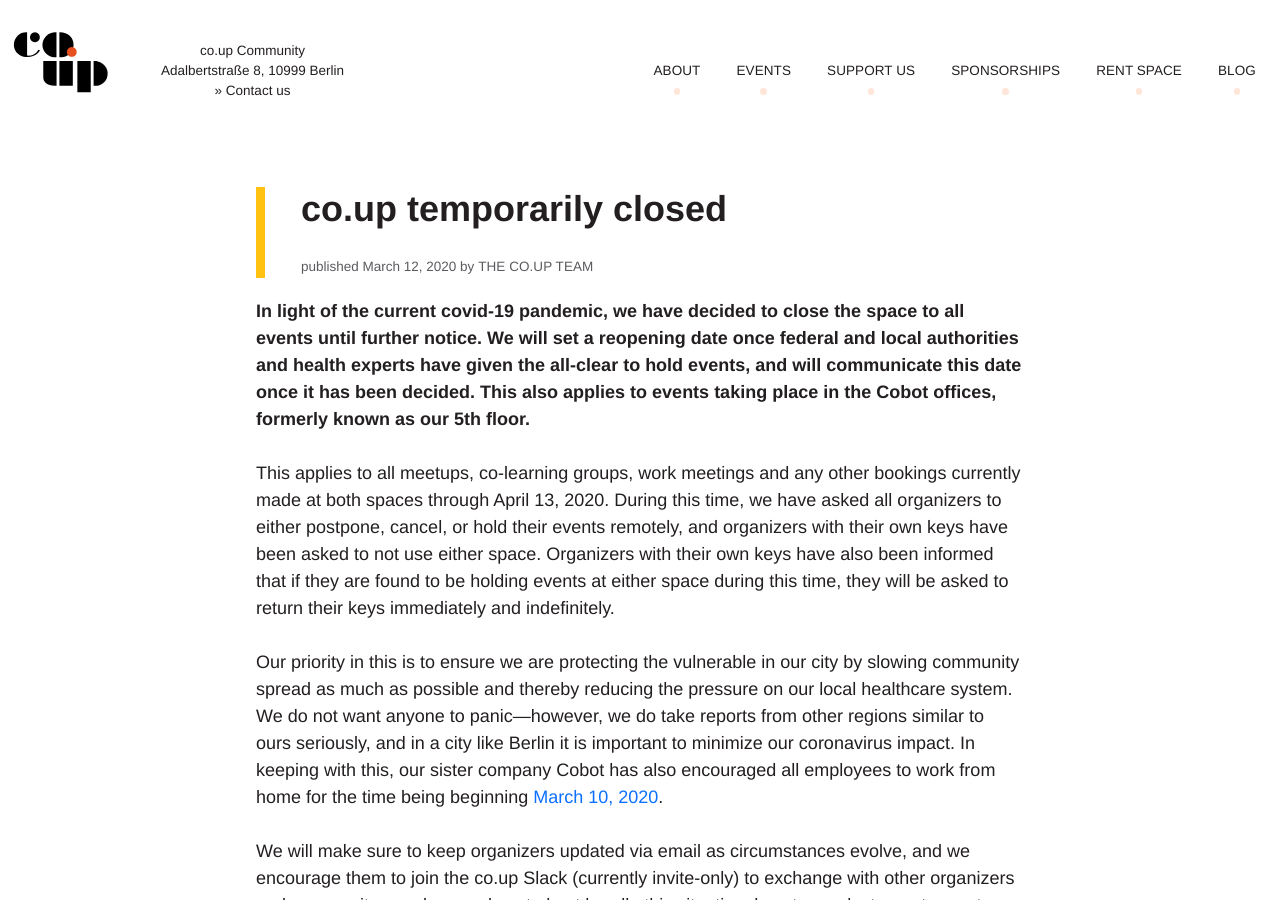
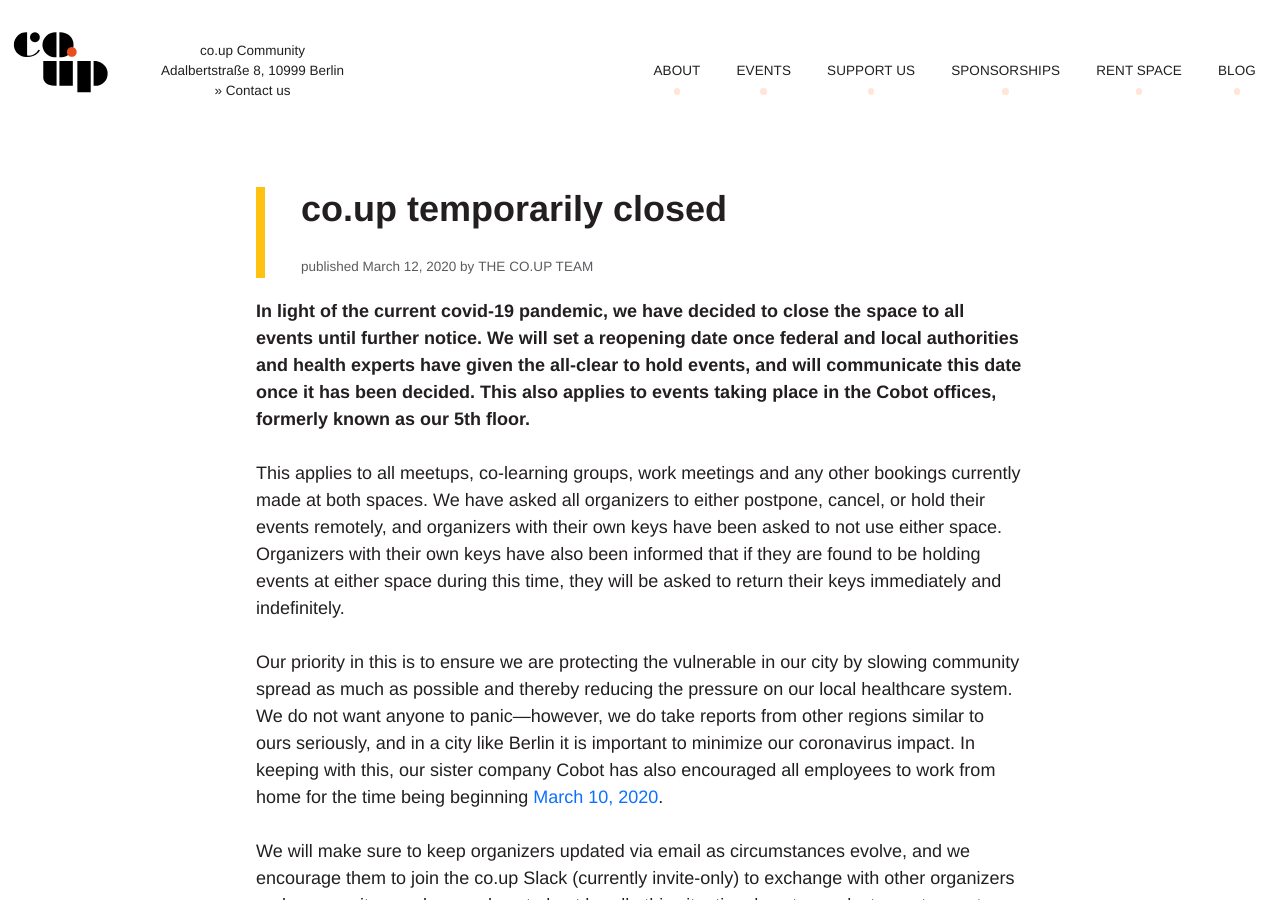
Before and after one commit to co-up/co-up.de, a Jekyll site: the page built from _posts/2020-03-12-coup-temporarily-closed.md, in a window 1280 px wide and 900 px high. Built offline with Jekyll 4.4.1, drawn with Linux system fonts in a browser that asks for light colours; comment, search, counter and statistics services are not loaded.

Commit message:
update blog post

```diff
--- a/_posts/2020-03-12-coup-temporarily-closed.md
+++ b/_posts/2020-03-12-coup-temporarily-closed.md
@@ -6,7 +6,7 @@
 
 **In light of the current covid-19 pandemic, we have decided to close the space to all events until further notice. We will set a reopening date once federal and local authorities and health experts have given the all-clear to hold events, and will communicate this date once it has been decided. This also applies to events taking place in the Cobot offices, formerly known as our 5th floor.**
 
-This applies to all meetups, co-learning groups, work meetings and any other bookings currently made at both spaces through April 13, 2020. During this time, we have asked all organizers to either postpone, cancel, or hold their events remotely, and organizers with their own keys have been asked to not use either space. Organizers with their own keys have also been informed that if they are found to be holding events at either space during this time, they will be asked to return their keys immediately and indefinitely.
+This applies to all meetups, co-learning groups, work meetings and any other bookings currently made at both spaces. We have asked all organizers to either postpone, cancel, or hold their events remotely, and organizers with their own keys have been asked to not use either space. Organizers with their own keys have also been informed that if they are found to be holding events at either space during this time, they will be asked to return their keys immediately and indefinitely.
 
 Our priority in this is to ensure we are protecting the vulnerable in our city by slowing community spread as much as possible and thereby reducing the pressure on our local healthcare system. We do not want anyone to panic—however, we do take reports from other regions similar to ours seriously, and in a city like Berlin it is important to minimize our coronavirus impact. In keeping with this, our sister company Cobot has also encouraged all employees to work from home for the time being beginning [March 10, 2020](https://blog.cobot.me/cobot-is-working-remotely-to-support-our-community-6c5939e7d2ee).
 
```
